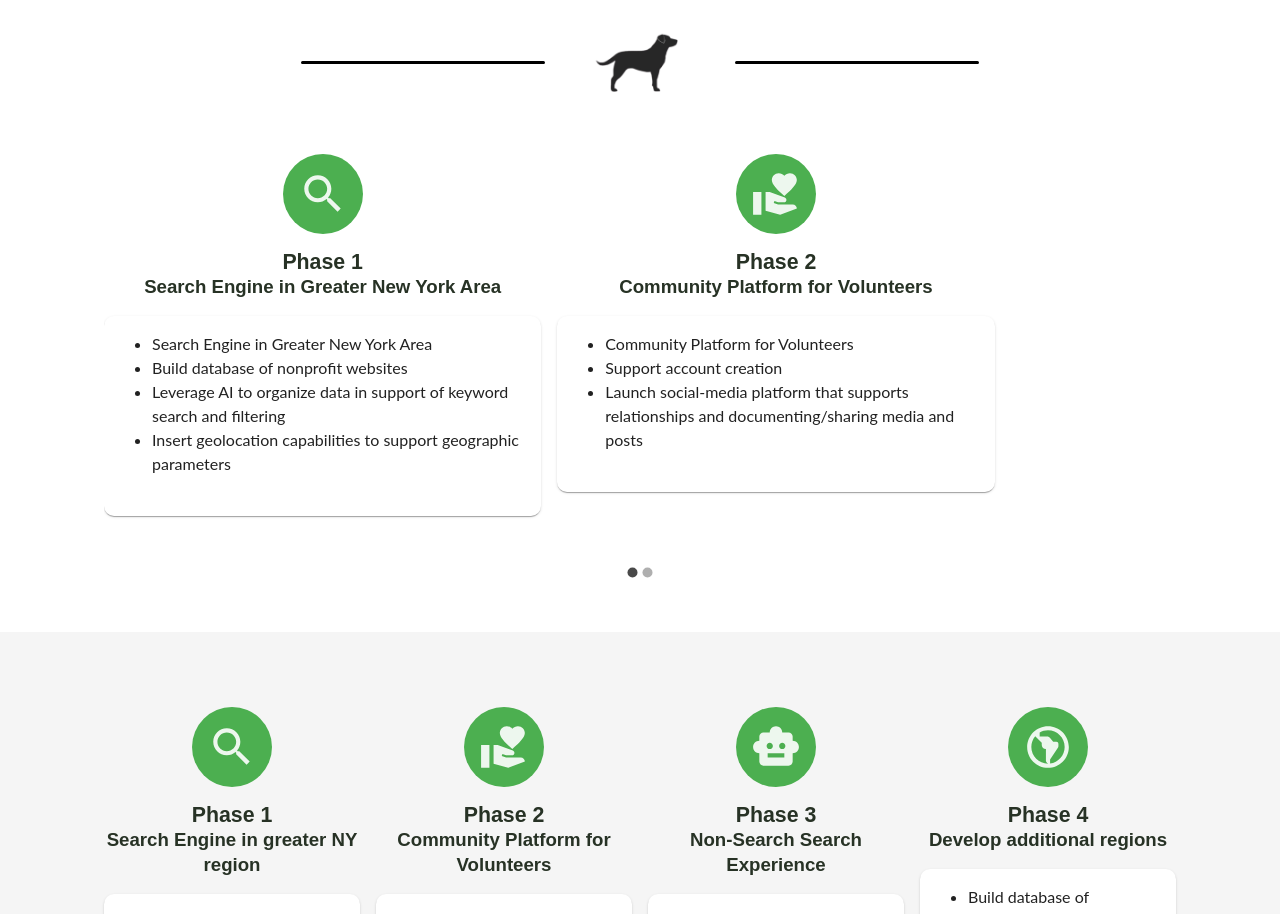
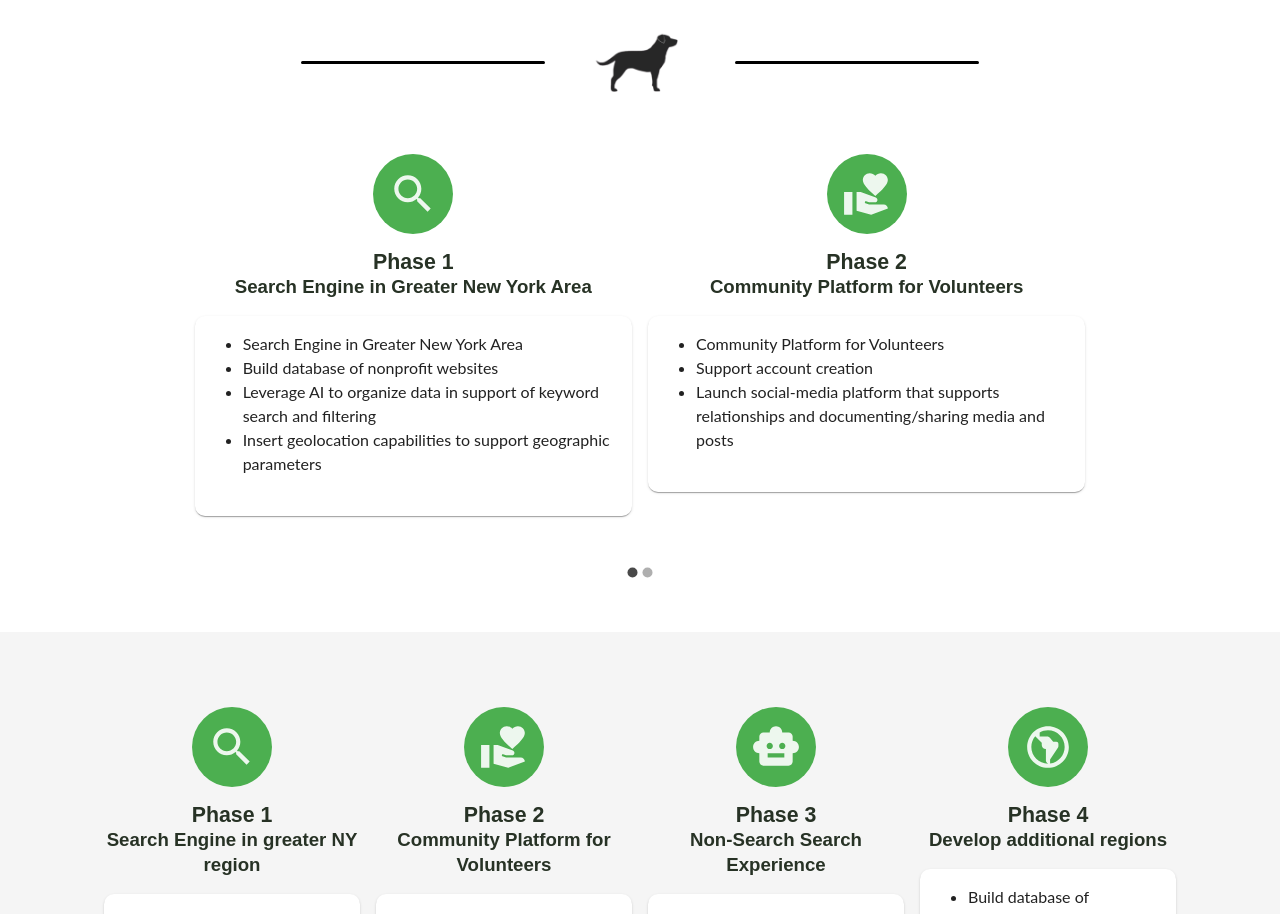
Before and after one commit to AkeBoss-tech/samaritan-scout, a React (Create React App) app: page /about in a window 1280 px wide. Shown: the part 2267-3181 px from the top of the page. Built offline with nearby package versions, Linux system fonts and the light colour scheme.

Commit message:
center carousel

```diff
--- a/src/pages/About.tsx
+++ b/src/pages/About.tsx
@@ -265,7 +265,7 @@ const PhaseCarousel = () => {
       </Typography>
       <Separator primary={false} />
 
-      <Carousel animation="slide" autoPlay={false}>
+      <Carousel animation="fade" autoPlay={false}>
         {(() => {
           if (isXs) {
             return oppList;
@@ -276,7 +276,9 @@ const PhaseCarousel = () => {
 
             for (let i = 0; i < oppList.length; i += 2) {
               duos.push(
-                <Grid container spacing={2} key={i}>
+                <Grid container spacing={2} key={i} >
+                  <Grid item xs={12} sm={1}>
+                  </Grid>
                   <Grid item xs={12} sm={5}>
                     {oppList[i]}
                   </Grid>
```
